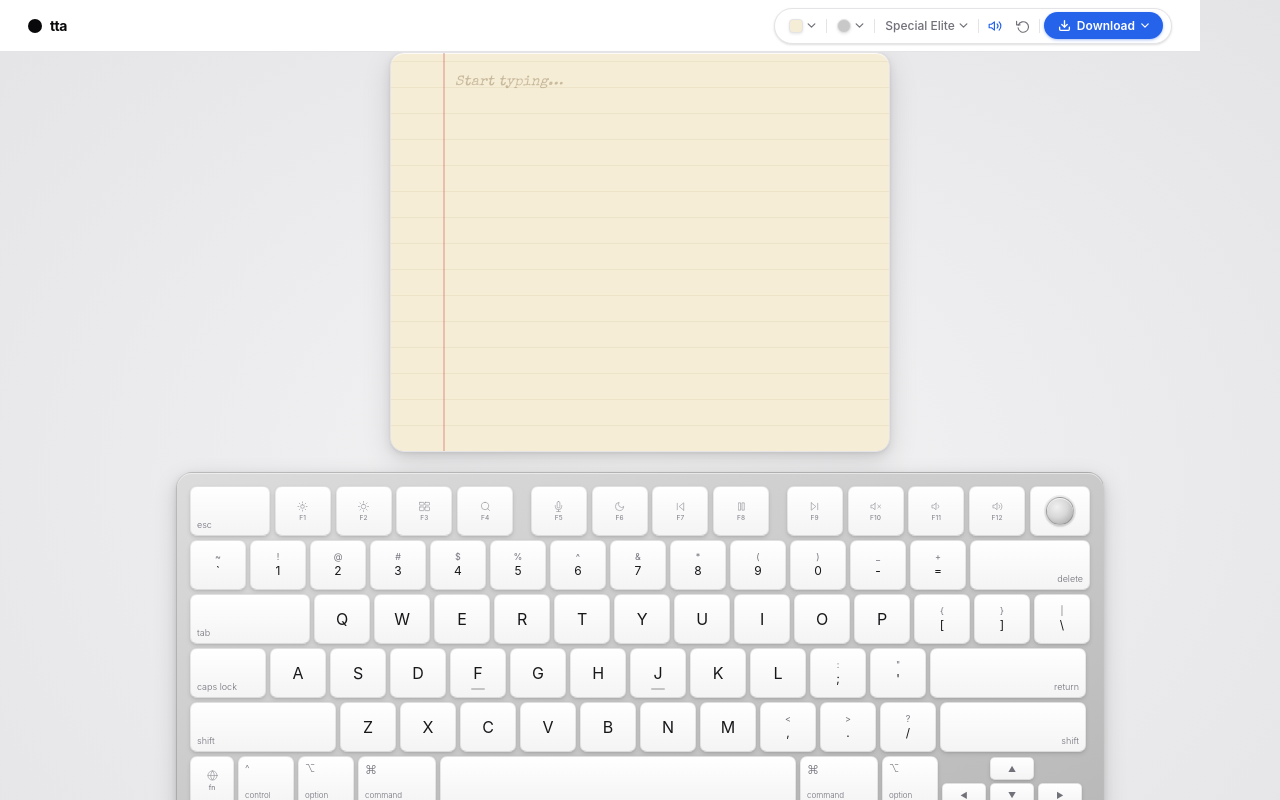
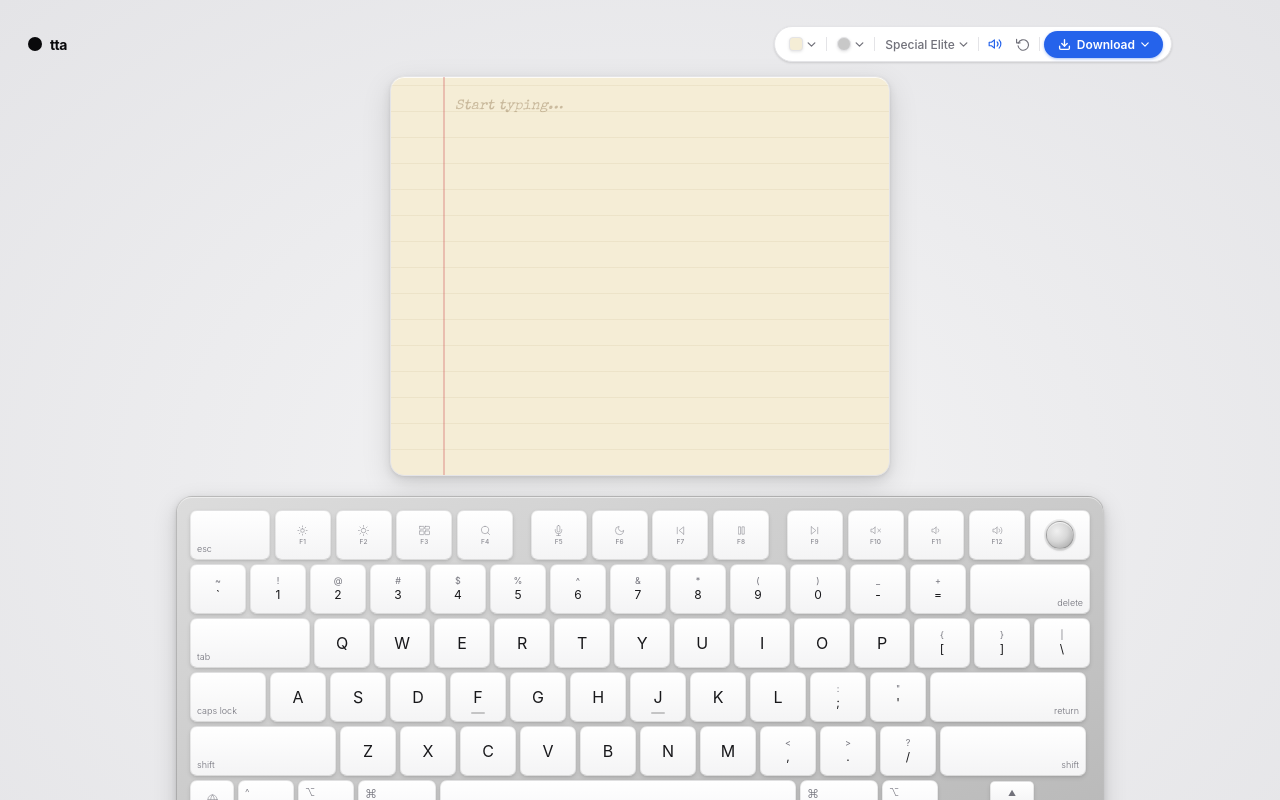
Before and after one commit to ttaiyegbusi/keyboard, a Next.js app: page / in a window 1280 px wide. Built offline with nearby package versions, Linux system fonts and the light colour scheme; a web font is replaced by a local one.

Commit message:
fix: transparent topbar, 12px top margin — no white bar, slight breathing room from edge

```diff
--- a/src/app/globals.css
+++ b/src/app/globals.css
@@ -142,14 +142,15 @@ button { background: none; border: none; cursor: pointer; font-family: inherit;
    Background matches the page — transparent so it blends in.
 ───────────────────────────────────────────────────────────────*/
 .topbar {
-  width: 100%;              /* full screen width */
-  height: 52px;
+  width: 100%;
+  height: 64px;
   display: flex; align-items: center; justify-content: space-between;
-  padding: 0 28px;          /* left/right page margins */
-  background: var(--bg);
-  border-bottom: 1px solid var(--border);
+  padding: 0 28px;
+  background: transparent;   /* no background — blends with page */
+  border: none;              /* no border */
   position: relative; z-index: 200;
   flex-shrink: 0;
+  margin-top: 12px;          /* pushes it slightly down from very top */
 }
 .brand {
   display: flex; align-items: center; gap: 8px;
```
